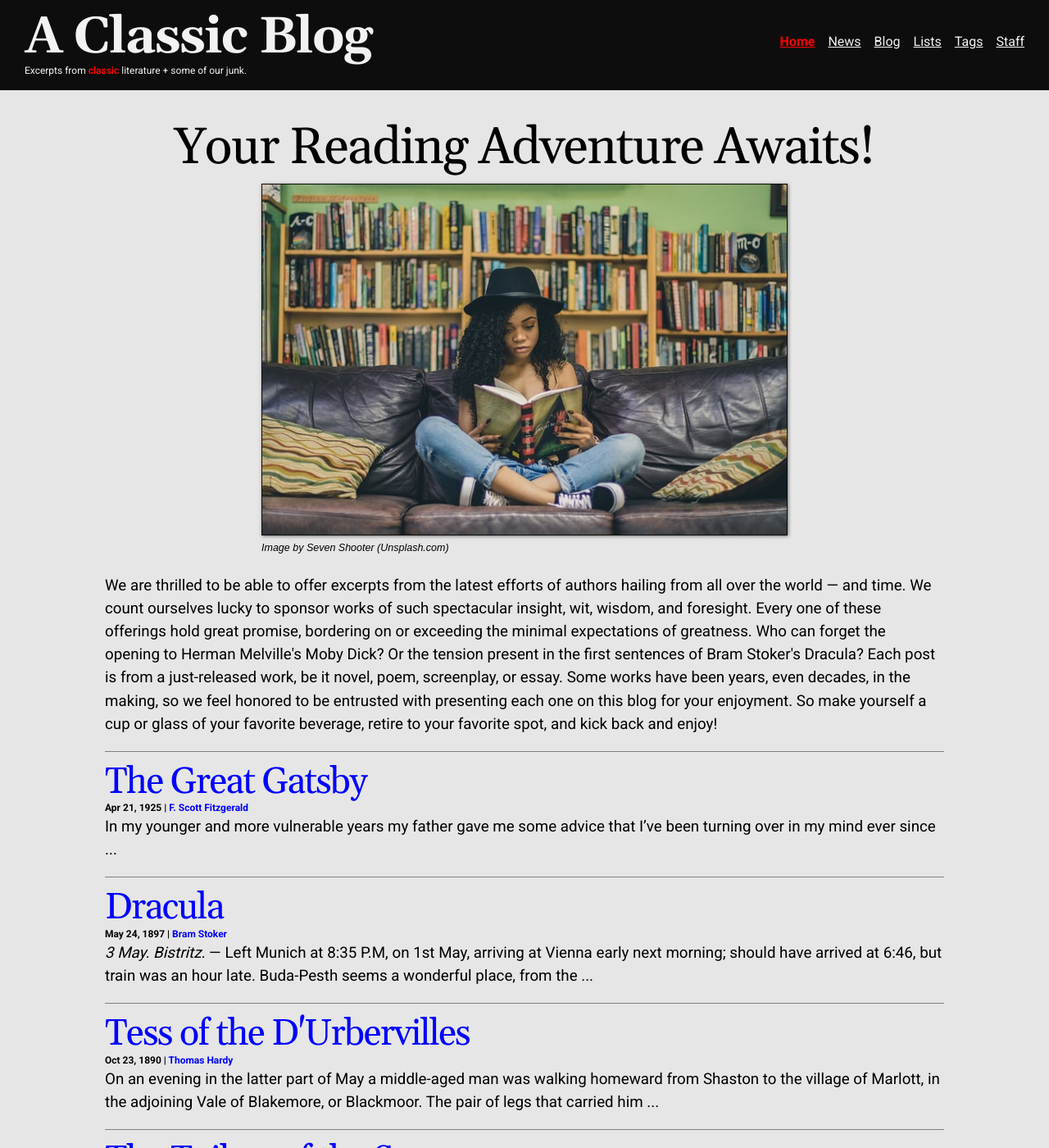
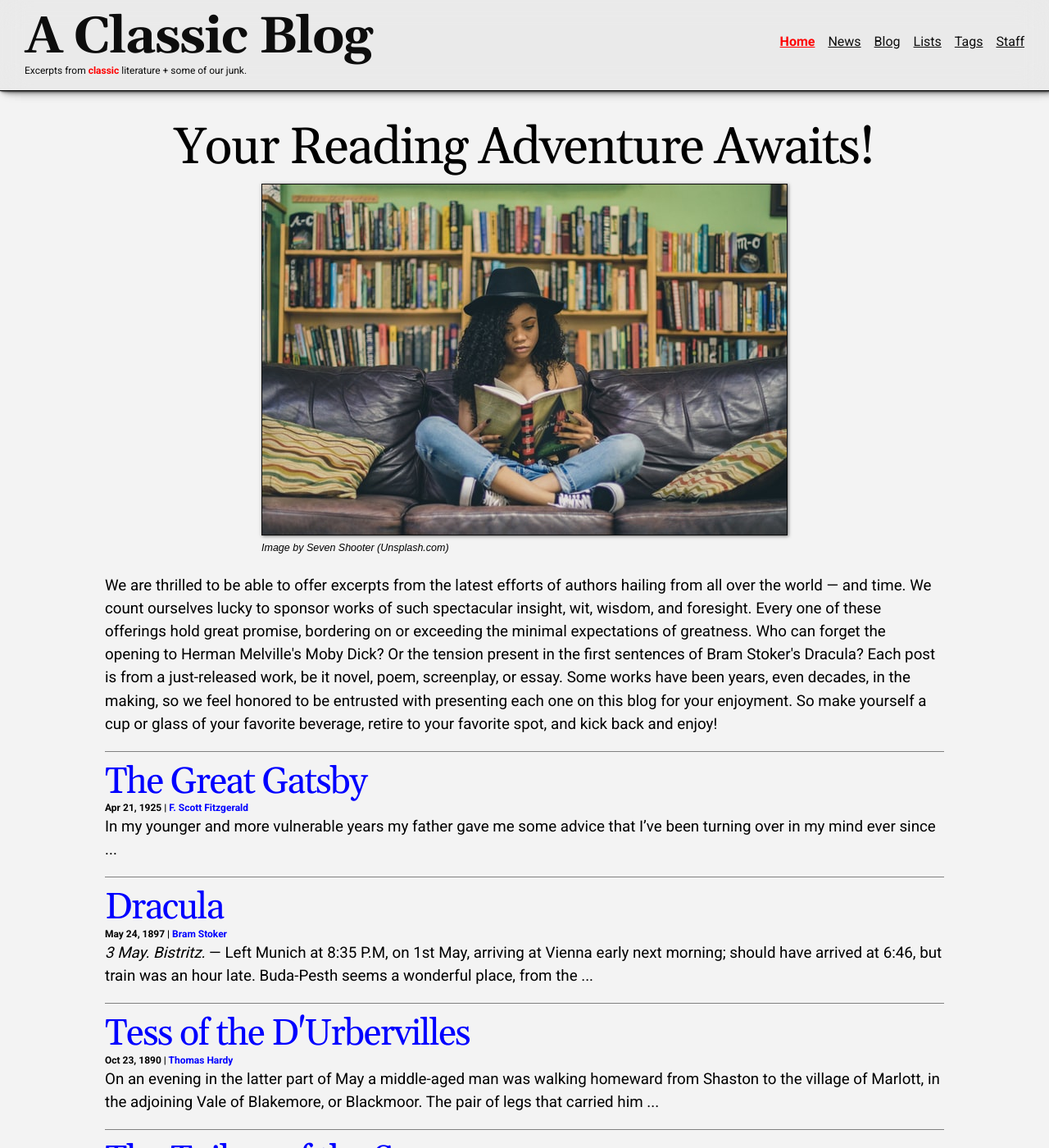
Before and after one commit to jsherling/classic-blog, a Jekyll site: the page built from index.html, in a window 1280 px wide and 1400 px high. Shown: the whole window at 82% size. Built offline with Jekyll 4.4.1, drawn with Linux system fonts in a browser that asks for light colours; the list of posts is cut into pages by our own code; comment, search, counter and statistics services are not loaded.

Commit message:
Switch header colors; add glassmorphism for test

```diff
--- a/_sass/app.scss
+++ b/_sass/app.scss
@@ -20,7 +20,8 @@ $light-grey: #959595;
 $default-color: gray;
 $footer-bg-color: #e6e6e6;
 $font-color: darken($default-color, 60%);
-$light-color: lighten($default-color, 40%);
+/* $light-color: lighten($default-color, 40%); */
+$light-color: #f3f3f3;
 $important-color: red;
 $information-color: blue;
 $black-color: lighten(black, 5%);
--- a/_sass/style/_layout.scss
+++ b/_sass/style/_layout.scss
@@ -5,13 +5,23 @@
   top: 0;
   left: 0;
   right: 0;
+  border-bottom: 1px solid $black-color;
+  box-shadow: 1px 0 2px rgba(0, 0, 0, 0.9),
+    2px 0 4px rgba(0, 0, 0, 0.7),
+    4px 0 8px  rgba(0, 0, 0, 0.5),
+    6px 0 12px  rgba(0, 0, 0, 0.3),
+    8px 0 16px  rgba(0, 0, 0, 0.1)
+  ;
+  backdrop-filter: blur(17px);
+  -webkit-backdrop-filter: blur(17px);
 
   &--nav {
     display: flex;
     align-items: center;
     justify-content: space-between;
-    background-color: $black-color;
-    color: $white-color;
+    /* background-color: $white-color; */
+    background-color: rgba(200, 200, 200, 0.2);
+    color: $black-color;
 
     &__logo {
       display: flex;
@@ -21,7 +31,7 @@
       margin: 1em 0 1em 2em;
 
       & h1 {
-        color: $white-color;
+        color: $black-color;
         font-weight: bold;
       }
     }
@@ -38,7 +48,7 @@
         font-size: 0.7rem;
 
         & > a {
-          color: $white-color;
+          color: $black-color;
           text-decoration: underline;
           border-radius: $radius;
 
```
